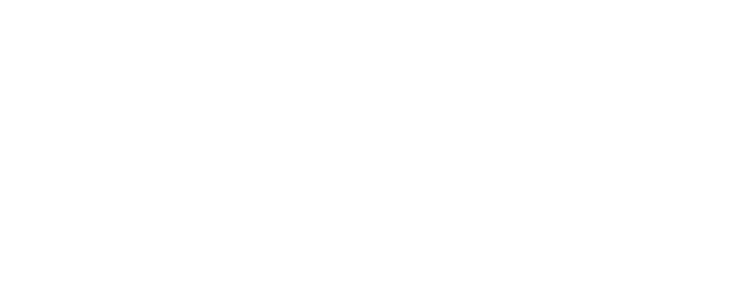
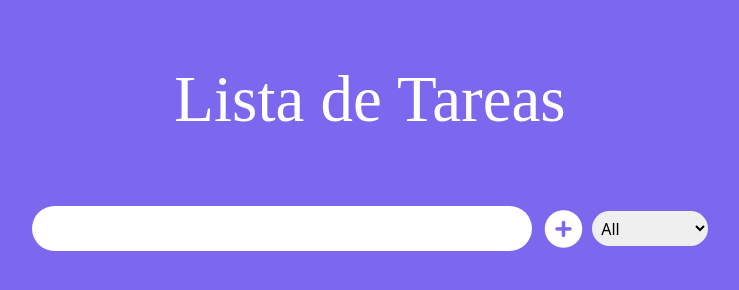
Before and after one commit to Brend706/ToDoList, a plain HTML site: page index.html in a window 1280 px wide. Shown: the whole page, without its empty margins (270-1009 px from the left). Drawn offline with nearby package versions, Linux system fonts and the light colour scheme.

Commit message:
Segundo commit

```diff
--- a/index.html
+++ b/index.html
@@ -1,12 +1,46 @@
 <!DOCTYPE html>
 <html lang="en">
+
 <head>
     <meta charset="UTF-8">
     <meta http-equiv="X-UA-Compatible" content="IE=edge">
     <meta name="viewport" content="width=device-width, initial-scale=1.0">
     <title>MyToDoList</title>
+    <link href="https://cdn.jsdelivr.net/npm/bootstrap@5.3.0-alpha1/dist/css/bootstrap.min.css" rel="stylesheet"
+        integrity="sha384-GLhlTQ8iRABdZLl6O3oVMWSktQOp6b7In1Zl3/Jr59b6EGGoI1aFkw7cmDA6j6gD" crossorigin="anonymous">
+    <link rel="stylesheet" href="style.css">
+    <script src="https://kit.fontawesome.com/48efb4d4c4.js" crossorigin="anonymous"></script>
 </head>
+
 <body>
+    <header>
+        <h1>Lista de Tareas</h1>
+    </header>
 
+    <form action="">
+        <input type="text">
+        <button type="submit">
+            <i class="fas fa-plus-circle fa-lg"></i>
+        </button>
+        <div class="select">
+            <select name="todos" id="">
+                <option value="all">All</option>
+                <option value="completed">Completed</option>
+                <option value="incomplete">Incomplete</option>
+            </select>
+        </div>
+    </form>
+
+    <div class="todo-container">
+        <ul class="lista">
+
+        </ul>
+    </div>
+
+    <script src="script.js"></script>
+    <script src="https://cdn.jsdelivr.net/npm/bootstrap@5.3.0-alpha1/dist/js/bootstrap.bundle.min.js"
+        integrity="sha384-w76AqPfDkMBDXo30jS1Sgez6pr3x5MlQ1ZAGC+nuZB+EYdgRZgiwxhTBTkF7CXvN"
+        crossorigin="anonymous"></script>
 </body>
+
 </html>
--- /dev/null
+++ b/style.css
@@ -0,0 +1,65 @@
+*{
+    margin: 0;
+    padding: 0;
+    box-sizing: border-box;
+}
+
+@import url('https://fonts.googleapis.com/css2?family=Architects+Daughter&display=swap');
+/*
+font-family: 'Architects Daughter', cursive;
+*/
+
+body{
+    background-color: mediumslateblue;
+    color: white;
+}
+
+header{
+    margin: 50px;
+    padding: 10px;
+}
+h1{
+    font-family: 'Lemon Drink';
+    font-size: 65px;
+}
+
+header, form{
+    display: flex;
+    justify-content: center;
+    align-items: center;
+}
+
+form input, form button{
+    height: 45px;
+    border: none;
+    background: white;
+    border-radius: 30px;
+}
+
+form input{
+    width: 500px;
+    padding-left: 15px;
+    font-size: 15px;
+}
+
+form button{
+    background: transparent;
+    font-size: 30px;
+    color: white;
+    padding-left: 5px;
+    cursor: pointer;
+    transition: all 0.3 ease;
+    margin-left: 0.5rem;
+}
+
+form button:hover{
+    color: lightskyblue;
+}
+
+form select{
+    height: 35px;
+    border: none;
+    border-radius: 30px;
+    padding: 5px;
+    margin-left: 10px;
+}
```
Also changed, not shown: script.js (added).
